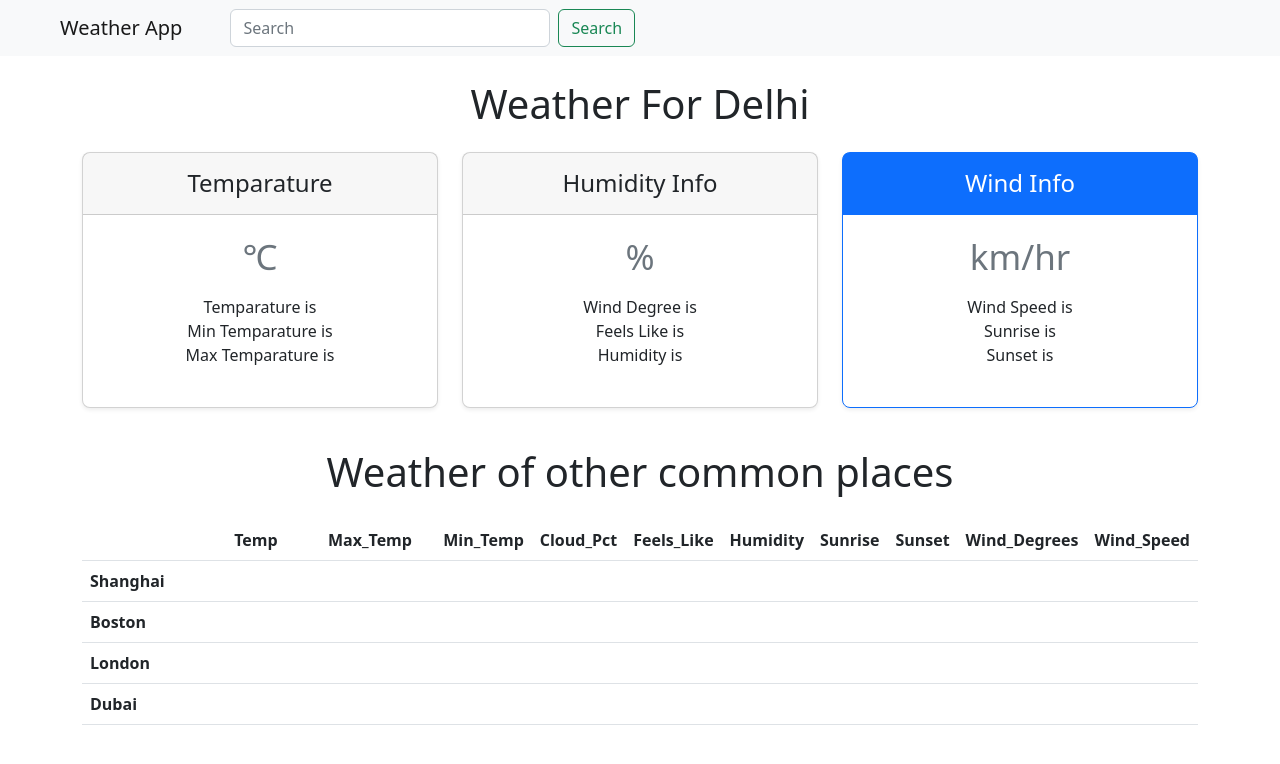
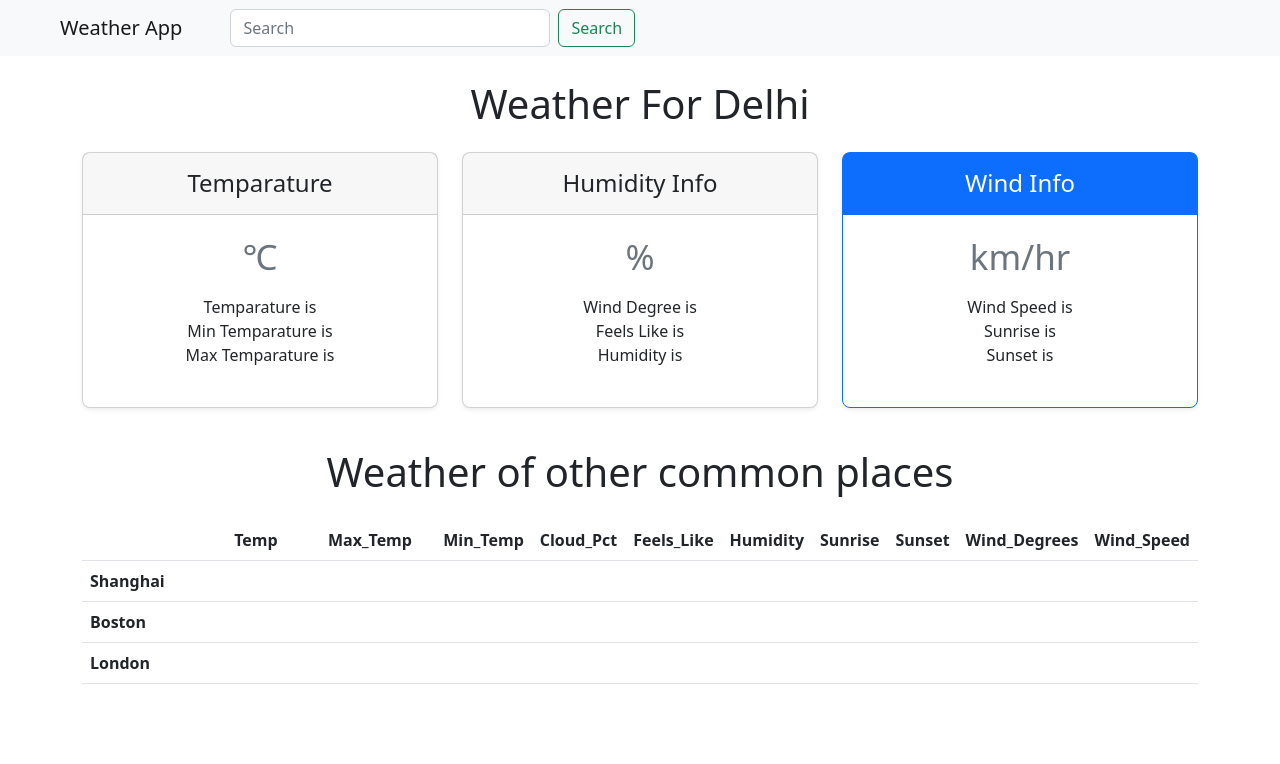
Before and after one commit to Soumik3/Weather, a plain HTML site: page index.html in a window 1280 px wide. Drawn offline with nearby package versions, Linux system fonts and the light colour scheme; no server answers.

Commit message:
Update index.html

```diff
--- a/index.html
+++ b/index.html
@@ -146,19 +146,7 @@
               <td><span id="wind_degrees12"></span></td>
               <td><span id="wind_speed12"></span></td>
             </tr>
-            <tr>
-              <th scope="row" class="text-start">Dubai</th>
-              <td><span id="temp13"></span></td>
-              <td><span id="max_temp13"></span></td>
-              <td><span id="min_temp13"></span></td>
-              <td><span id="cloud_pct13"></span></td>
-              <td><span id="feels_like13"></span></td>
-              <td><span id="humidity13"></span></td>
-              <td><span id="sunrise13"></span></td>
-              <td><span id="sunset13"></span></td>
-              <td><span id="wind_degrees13"></span></td>
-              <td><span id="wind_speed13"></span></td>
-            </tr>
+
 
           </tbody>
         </table>
```
